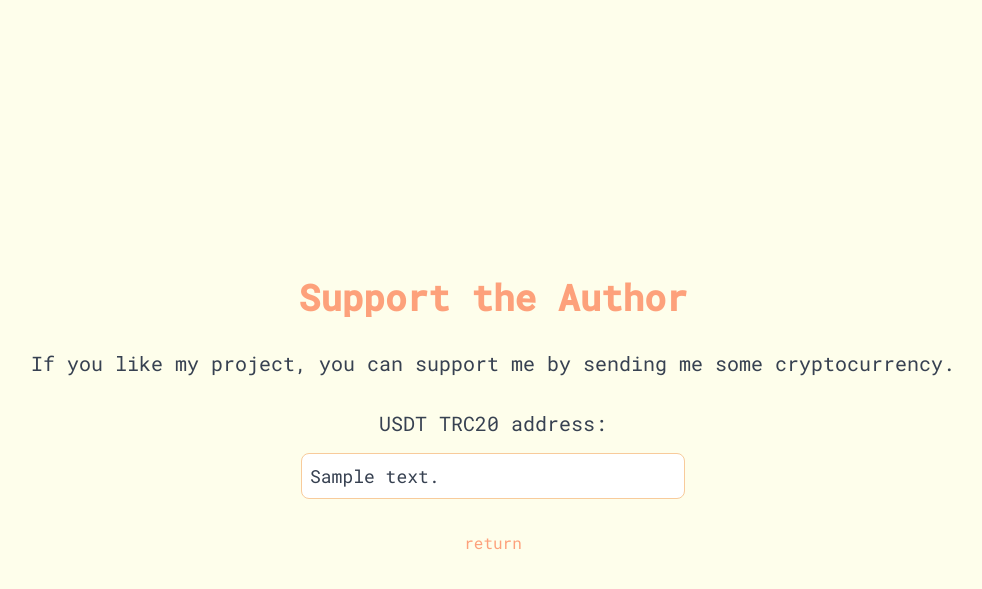
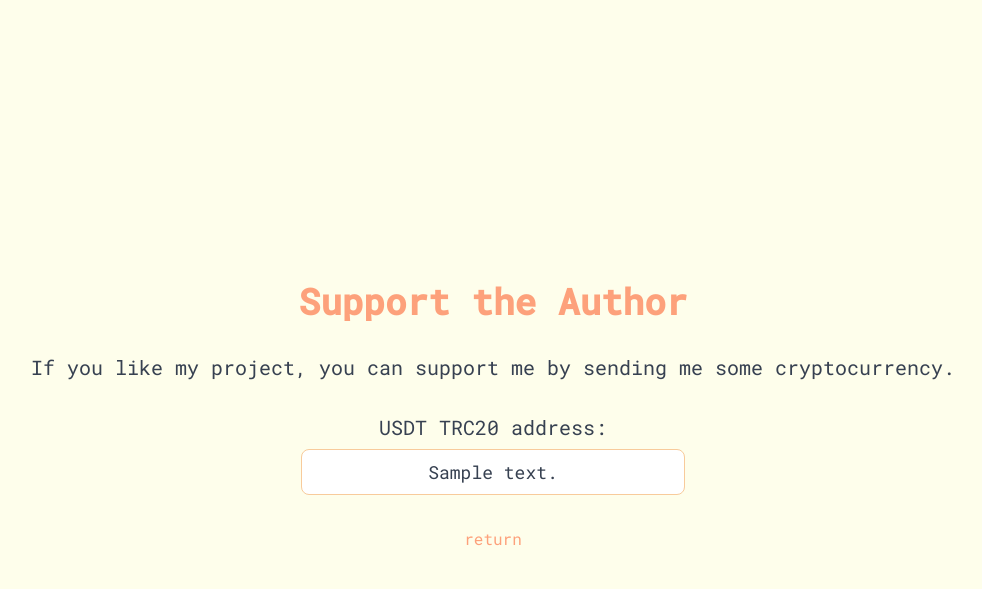
Before and after one commit to ch1kulya/AnimeBesu, a Flask app: template templates/support.html in a window 1280 px wide. Shown: the top 589 px of the page, without its empty margins (147-1129 px from the left). Run offline with Flask 3, Linux system fonts and the light colour scheme; the template is opened without the code that fills it: most values are stand-ins (such as "Sample title", 1, 10 or a date in 2020).

Commit message:
Update support.html

```diff
--- a/templates/support.html
+++ b/templates/support.html
@@ -12,8 +12,8 @@
         <h1 class="text-center text-4xl font-bold my-8 gradient-text">Support the Author</h1>
         <p class="text-center text-xl">If you like my project, you can support me by sending me some cryptocurrency.</p>
         <div class="flex flex-col justify-center items-center mt-8">
-            <label for="cryptoAddress" class="text-xl mb-4">USDT TRC20 address:</label>
-            <input type="text" value="{{ crypto_address }}" id="cryptoAddress" readonly class="rounded-lg p-2 text-lg w-96"
+            <label for="cryptoAddress" class="text-xl mb-2">USDT TRC20 address:</label>
+            <input type="text" value="{{ crypto_address }}" id="cryptoAddress" readonly class="text-center rounded-lg p-2 text-lg w-96"
                 style="border: 1px solid #f8cb9b;">
         </div>
         <div class="text-center mt-8">
```
